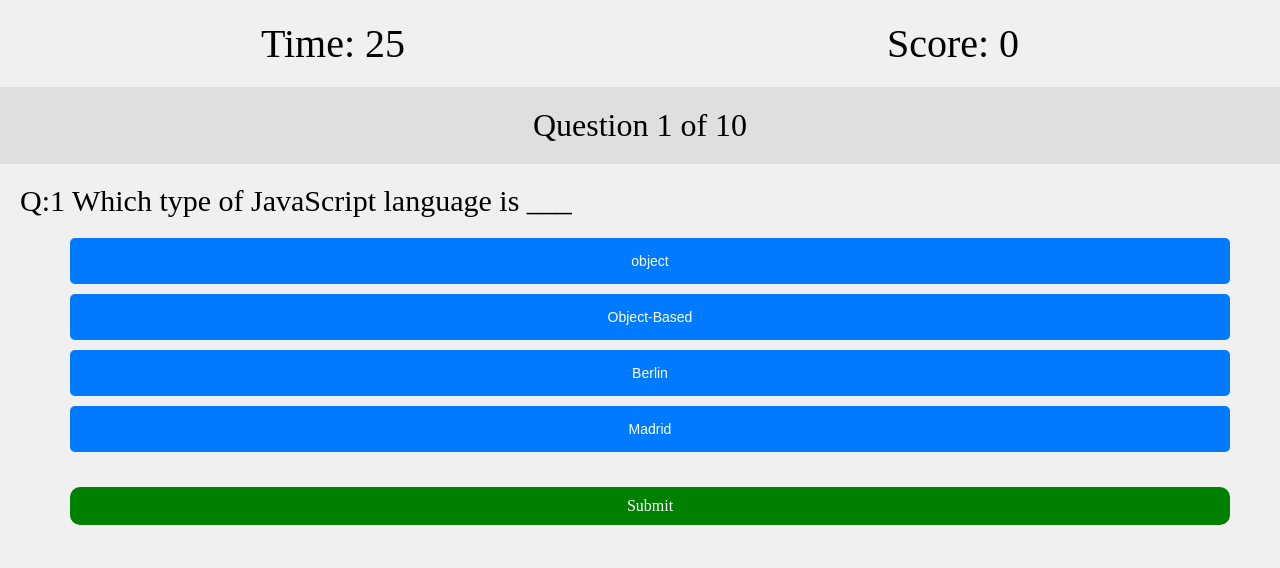
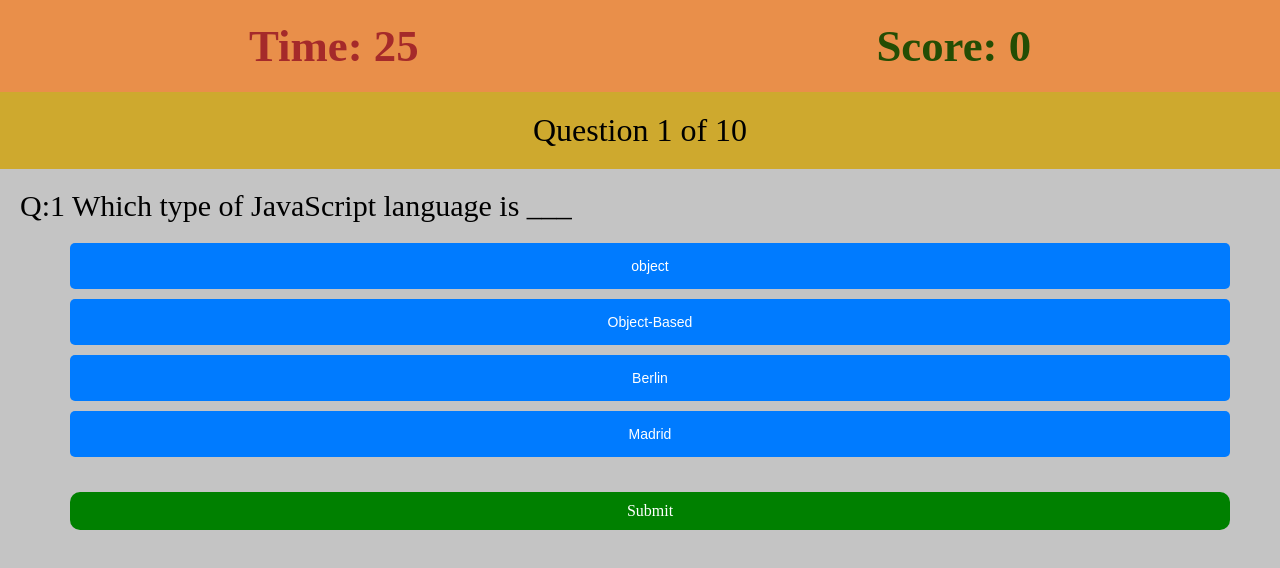
Before and after one commit to Durgaprasadnaikkethavath/PrepInsta, a plain HTML site: page Projects/WEEK_4_Quiz_Application/index.html in a window 1280 px wide. Drawn offline with Linux system fonts and the light colour scheme.

Commit message:
Quiz Applications

```diff
--- a/Projects/WEEK_4_Quiz_Application/style.css
+++ b/Projects/WEEK_4_Quiz_Application/style.css
@@ -5,33 +5,44 @@
 }
 
 .quiz-container {
-  background-color: #f0f0f0;
+  background-color: #c4c4c4;
   height: 100vh;
 }
 
 .quiz-header {
-  /* background-color: #943737f3; */
+  background-color: #ec8d45f3;
   padding: 20px;
+  color: white;
   text-align: center;
-  font-size: 2.5rem;
+  font-size: 2.8rem;
   display: flex;
   align-items: center;
   justify-content: space-around;
+  font-weight: 700;
+}
+
+#timer {
+  color: brown;
+}
+
+#score {
+  color: rgb(36, 77, 4);
 }
 
 #question-number {
   font-size: 2rem;
   text-align: center;
-  background-color: rgb(223, 223, 223);
+  /* background-color: rgb(223, 223, 223); */
   /* color: white; */
   padding: 20px;
+  background-color: #cea92e;
 }
 
 .ques {
   /* background-color: #fff; */
   padding: 20px;
   font-size: 30px;
-  /* background-color: #dcdcdc; */
+  background-color: #c4c4c4;
 }
 
 #options button {
@@ -73,4 +84,5 @@
   /* background-color: #fff; */
   padding: 10px;
   text-align: center;
+  background-color: #c4c4c4;
 }
```
